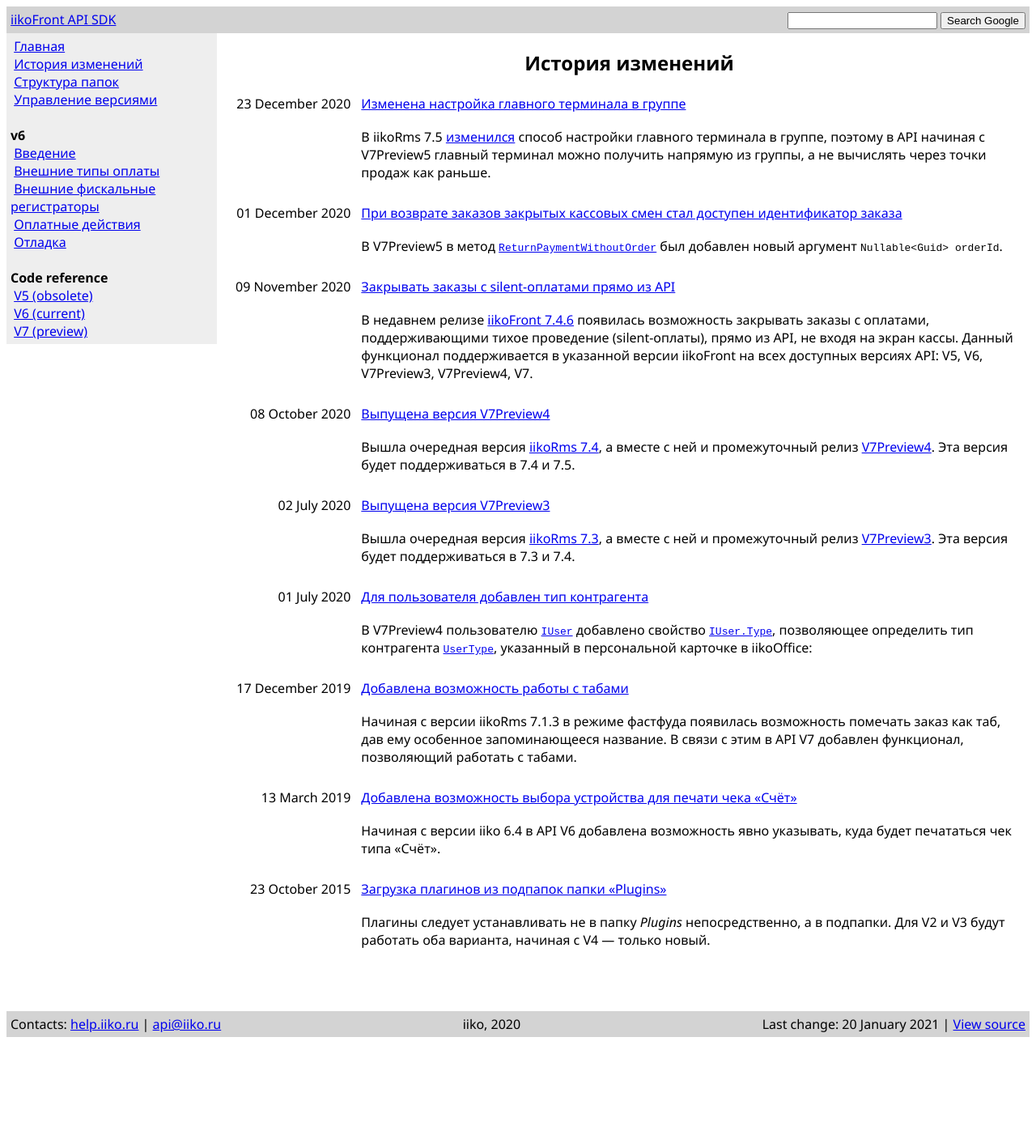
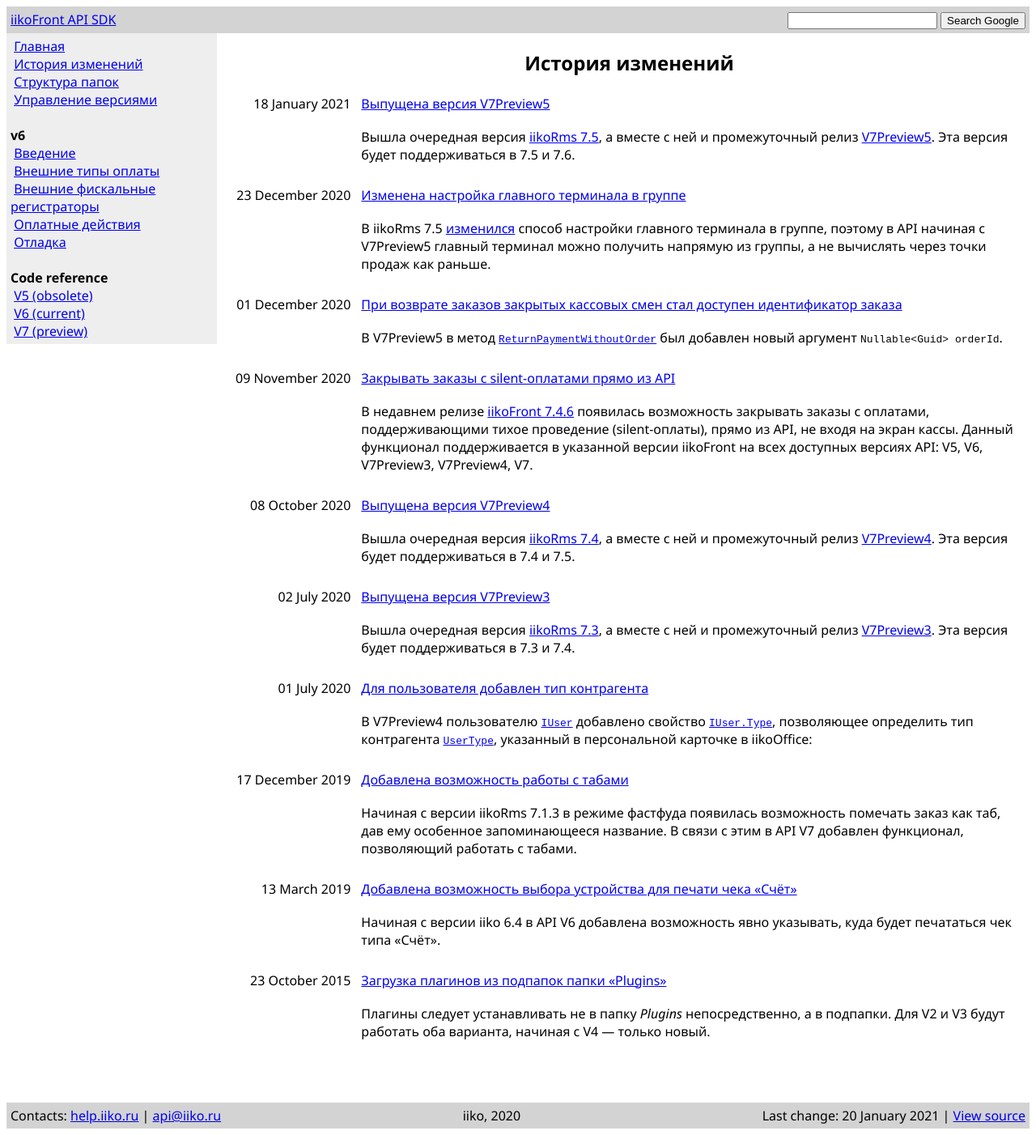
Before and after one commit to iiko/front.api.doc, a Jekyll site: the page built from changelog.md, in a window 1280 px wide. Shown: the whole page at 81% size. Built offline with Jekyll 4.4.1, drawn with Linux system fonts in a browser that asks for light colours; before the commit the page ends 1289 px from its top, so only the background shows below that.

Commit message:
RMS-51991 Добавить заметку о выпуске V7Preview5

```diff
--- /dev/null
+++ b/_posts/2021-01-18-v7preview5-release.md
@@ -0,0 +1,8 @@
+---
+title: Выпущена версия V7Preview5
+layout: default
+---
+
+Вышла очередная версия [iikoRms 7.5](https://ru.iiko.help/articles/#!releasenotes/releasenotes-2020/a/h2__22183157), а вместе с ней и промежуточный релиз [V7Preview5](https://www.nuget.org/packages/Resto.Front.Api.V7Preview4/7.4.6020-alpha). Эта версия будет поддерживаться в 7.5 и 7.6.
+
+Версия V7Preview3 перестала поддерживаться начиная с 7.5. Подробнеее о версиях API [тут]({{ site.baseurl }}/versioning.html).
--- a/versioning.md
+++ b/versioning.md
@@ -215,8 +215,9 @@
 | V6         | Стабильная        | 7.0              |          |
 | V7Preview1 | Не поддерживается | 7.1              | 7.4      |
 | V7Preview2 | Не поддерживается | 7.3.5<sup>2</sup>| 7.4      |
-| V7Preview3 | Устаревшая        | 7.3              |          |
-| V7Preview4 | Актуальная        | 7.4              |          |
+| V7Preview3 | Не поддерживается | 7.3              | 7.5      |
+| V7Preview4 | Устаревшая        | 7.4              |          |
+| V7Preview5 | Актуальная        | 7.5              |          |
 | V7         | Разрабатываемая   |                  |          |
 
 
```
